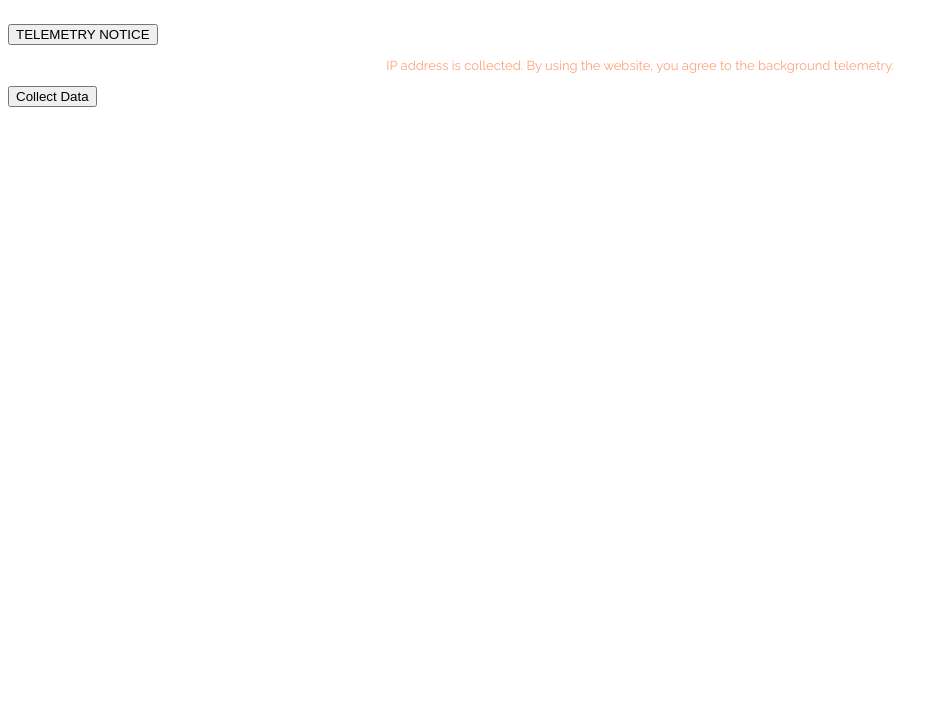
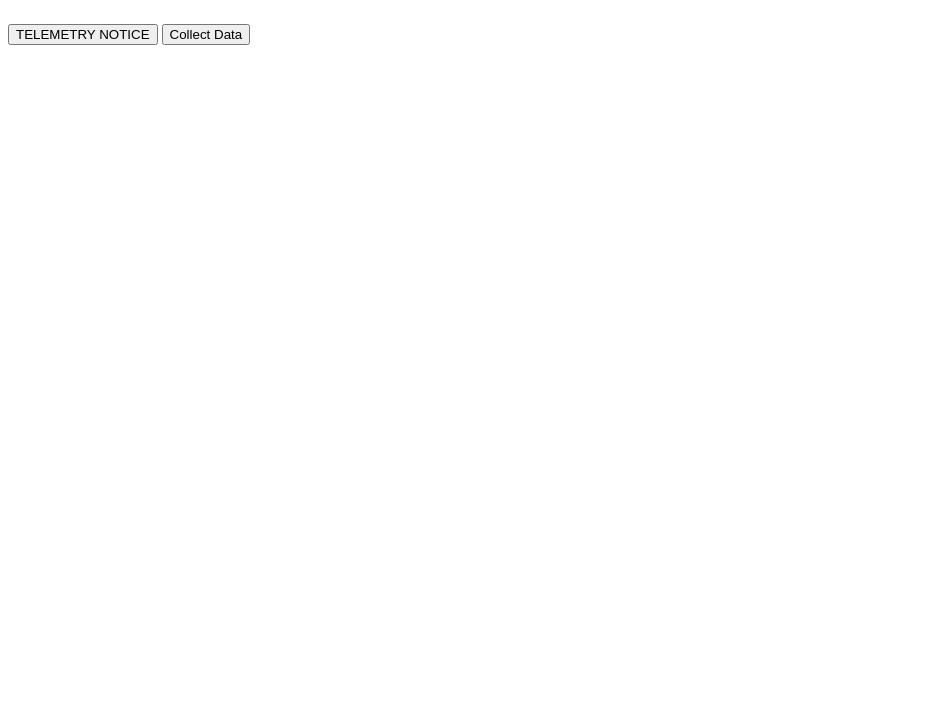
Before and after one commit to pxs-yt/web-tel-test, a plain HTML site: page index.html in a window 1280 px wide. Shown: the part 74-800 px from the top of the page, without its empty margins (0-947 px from the left). Drawn offline with Linux system fonts and the light colour scheme.

Commit message:
Removed prior notice message

```diff
--- a/index.html
+++ b/index.html
@@ -24,9 +24,6 @@
     </div>
 
 
-    <p>IP address is collected. By using the website, you agree to the background telemetry.</p>
-
-
 
     <script src="script.js"></script>
     <script src="tel-notice-dropdown.js"></script>
```
